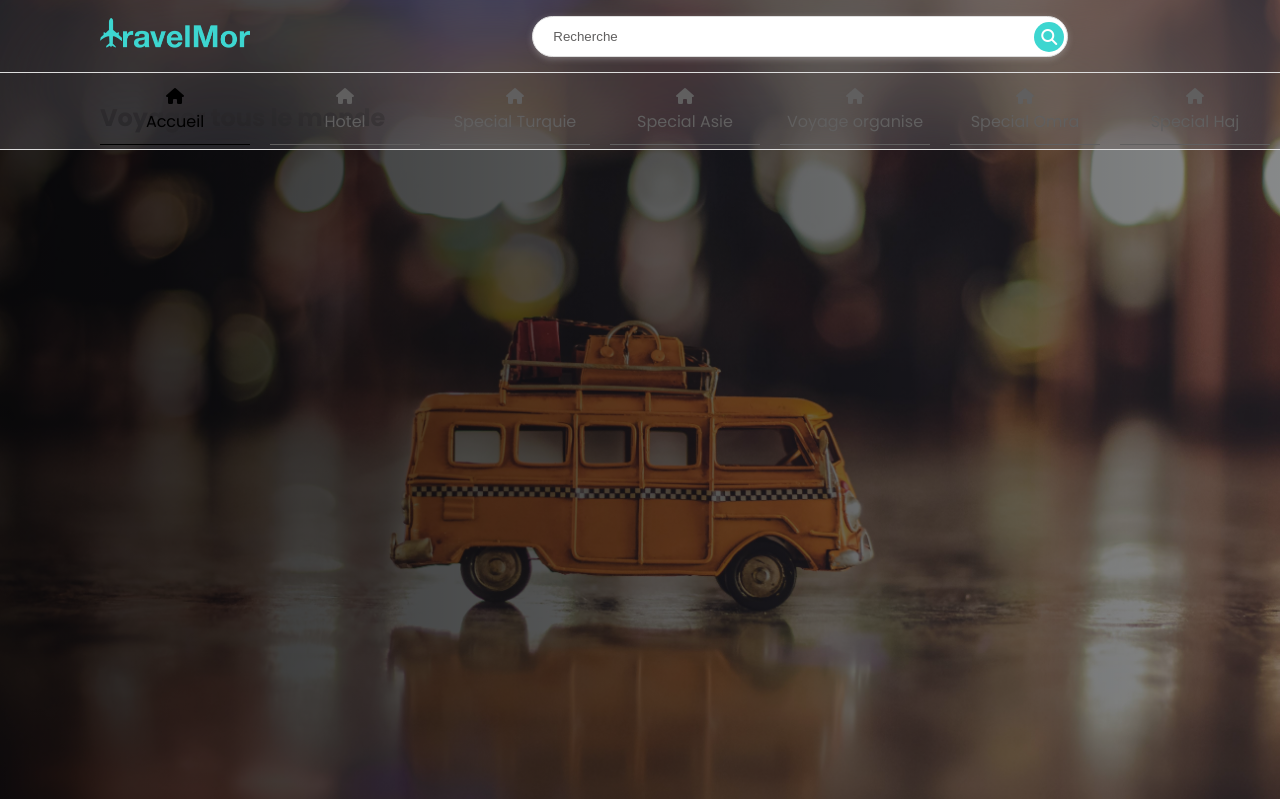
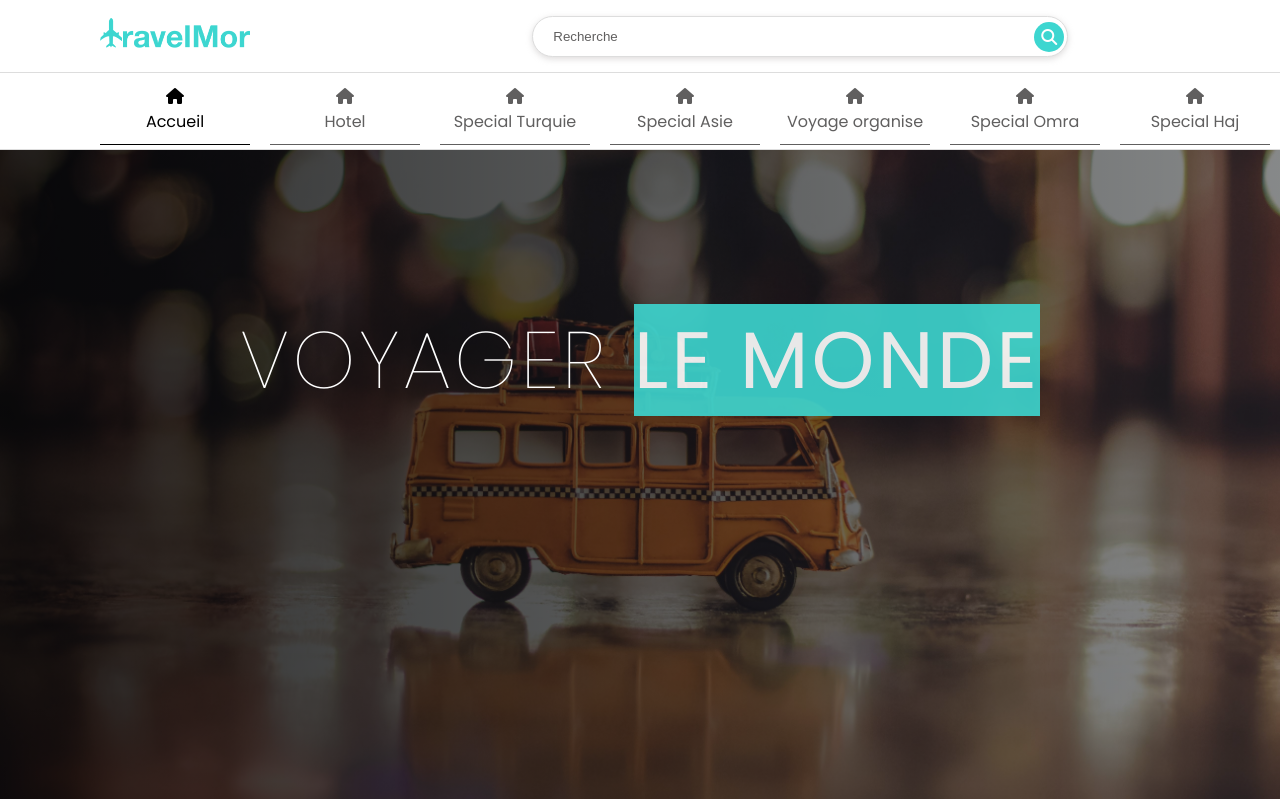
Before and after one commit to elza02/TravelMor, a Django app: page / in a window 1280 px wide. Shown: the top 799 px of the page. Run offline with Django 5.2, Linux system fonts and the light colour scheme; some web fonts are replaced.

Commit message:
adding home page styling

```diff
--- a/app/static/css/base.css
+++ b/app/static/css/base.css
@@ -36,9 +36,10 @@ body .container {
 
 header {
     position: fixed;
-    background-color: rgba(164, 164, 185, 0.168);
+    /* background-color: rgba(164, 164, 185, 0.168); */
+    background-color: rgb(255, 255, 255);
     z-index: 998;
-    backdrop-filter: blur(50px);
+    /* backdrop-filter: blur(50px); */
     /* display: none; */
 }
 
@@ -246,7 +247,21 @@ main .first {
     background: linear-gradient(90deg, #000000d3,   rgba(0, 0, 0, 0.448)), url('../assets/background-home.jpg') center/cover;
 }
 
+main .first h1 {
+    color: white;
+    font-weight: lighter;
+    margin-top: 200px;
+    letter-spacing: 3px;
+    text-transform: uppercase;
+    font-size: 5rem;
+    text-align: center;
+}
 
+main .first h1 span {
+    background-color: var(--main--green);
+    font-weight: 400;
+    opacity: 0.9;
+}
 
 main .mini-card-voyage {
     width: 400px;
--- a/app/templates/home.html
+++ b/app/templates/home.html
@@ -3,7 +3,7 @@
 {% block title %} Home {% endblock %}
 {% block main %}
     <section class="first">
-        <h1>Voyager tous le monde</h1>
+        <h1>Voyager <span>le monde</span></h1>
     </section>
     <section class="last">
     </section>
```
